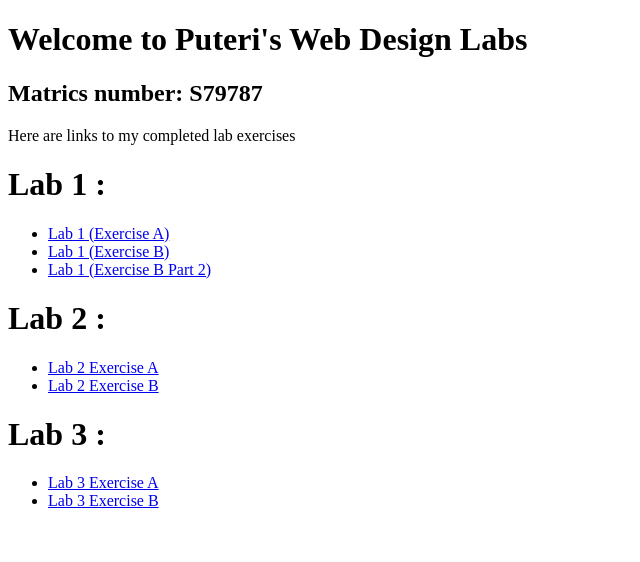
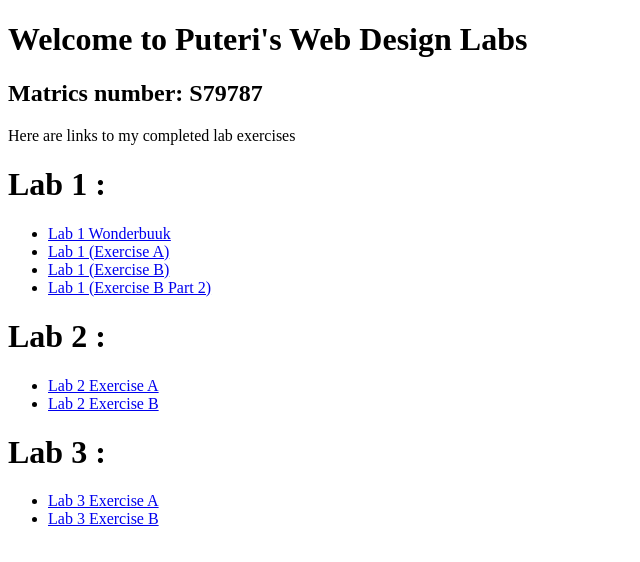
Before and after one commit to puteribalqish06/S79787_CSF3133_K3, a plain HTML site: page index.html in a window 1280 px wide. Shown: the whole page, without its empty margins (0-640 px from the left). Drawn offline with Linux system fonts and the light colour scheme.

Commit message:
Update index.html

```diff
--- a/index.html
+++ b/index.html
@@ -10,6 +10,7 @@
     <p>Here are links to my completed lab exercises</p>
 <h1>Lab 1 :</h1>
     <ul>
+      <li><a href=lab1wnd.html">Lab 1 Wonderbuuk</a></li>
       <li><a href="lab1_ExerA.html">Lab 1 (Exercise A)</a></li>
       <li><a href="lab1_ExerB.html">Lab 1 (Exercise B)</a></li>
       <li><a href="contact.html">Lab 1 (Exercise B Part 2)</a></li>
```
